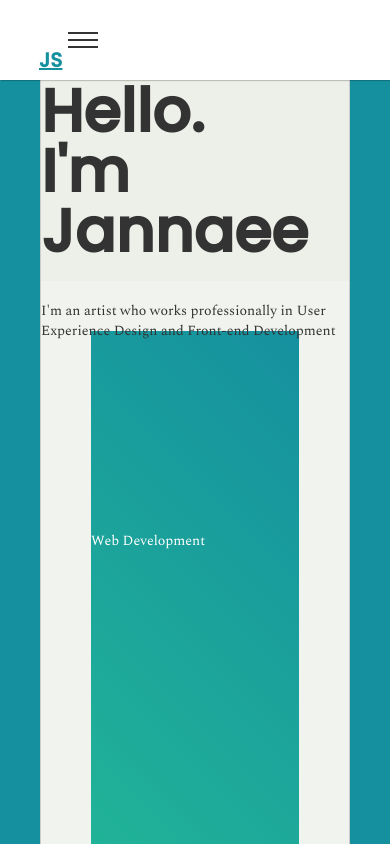
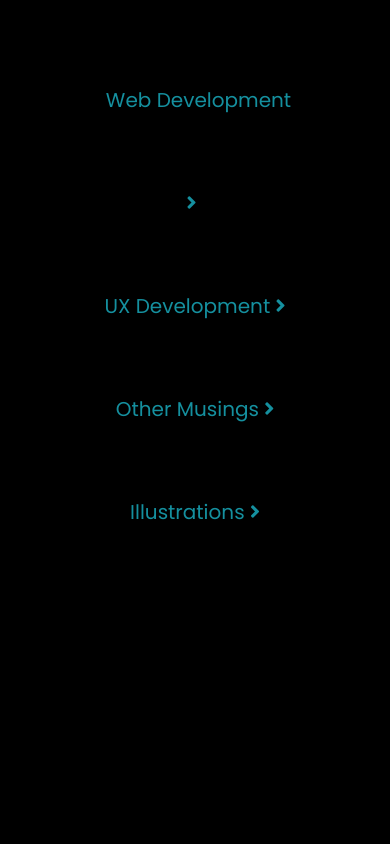
Before and after one commit to jannaee/jannaee.github.io, a plain HTML site: page index.html in a window 390 px wide. Shown: the top 844 px of the page. Drawn offline with nearby package versions, Linux system fonts and the light colour scheme.

Commit message:
refactor: Updating media query for navigation

```diff
--- a/css/main.css
+++ b/css/main.css
@@ -1,6 +1,9 @@
-*, *:before, *:after {
+*,
+*:before,
+*:after {
     box-sizing: border-box;
 }
+
 html {
     height: 100%;
     background-color:#15909f;
@@ -28,6 +31,11 @@ h1, h2, h3, h4, h5 {
     font-family: 'Poppins', sans-serif;
 }
 
+footer  h4{
+    font-family: "Spectral", serif;
+    font-weight: 400;
+}
+
 a {
     margin-top: 0px;
     margin-bottom: 20px;
@@ -35,6 +43,7 @@ a {
     font-size: 14px;
     font-family: 'Poppins', sans-serif;
 }
+
 /* NAVIGATION STYLES */
 nav li a {
     padding: 7px 7px 7px 7px;
@@ -42,11 +51,13 @@ nav li a {
     border-radius: 3px;
     text-decoration: none;
 }
+
 nav li a:active {
     color: #fff;
     opacity: 1;
     border-bottom: 2px solid #fff;
 }
+
 nav a:hover {
     text-decoration: underline;
     background-color: #15909f;
@@ -67,6 +78,7 @@ nav {
     z-index: 9998;
     transition: all 0.5s;
 }
+
 nav.scrollUp {
     transform: translateY(-80px);
 }
@@ -88,41 +100,20 @@ nav ul.navbar-menu {
     clear: both;
 }
 
-#logo {
-    text-transform: uppercase;
-    float: left;
-    font-weight: 800;
-    font-size: 20px;
-}
-
-nav button {
-    background: none;
-    width: 30px;
-    height: 40px;
-    margin-top: 20px;
-    border: none;
-    display: inline-block;
-    cursor: pointer;
-    display: none;
-}
-
-nav button span {
-    width: 30px;
-    height: 40px;
-    height: 2px;
-    background: #333;
-    display: block;
-    margin: 5px 0;
-}
 
 footer {
     grid-row-start: 2;
     grid-row-end: 3;
     color: #15909f;
-    font-family: 'Poppins', sans-serif;
+    font-family: 'Spectral', serif;
+    font-weight: 200i;
     text-align: center;
-    padding-top: 50px;
-    height: 70px;
+    padding: 50px 50px 50px 50px;
+    height: 250px;
+}
+.connectWithMe li {
+    display: inline-block;
+    padding: 8px;
 }
 
 header {
@@ -138,11 +129,11 @@ main {
     max-width: 90vw;
 }
 
-
 h1 {
     font-size: 60px;
     line-height: 60px;
 }
+
 h2 {
     margin-top: 0px;
     margin-bottom: 20px;
@@ -155,7 +146,6 @@ p {
     line-height: inherit;
     margin: auto;
 }
-
 
 /* Section styles */
 #sect1, #sect2 {
@@ -171,6 +161,7 @@ p {
     padding: 200px 0 260px 0;
     background-size: cover;
 }
+
 #sect2 {
     background-color: #fff;
     color: #333333;
@@ -179,6 +170,7 @@ p {
     overflow: hidden;
     padding: 200px 0;
 }
+
 #sect3 {
     background: url(../img/slide3.jpg) 50% 0 no-repeat fixed;
     color: #fff;
@@ -186,12 +178,14 @@ p {
     padding: 170px 0 0 0;
     background-size: cover;
 }
+
 #sect4 {
     background-color: #fff;
     color: #333333;
     height: 300px;
     padding: 200px 0;
 }
+
 #sect5 {
     background: url(../img/slide5.jpg) 50% 0 no-repeat fixed;
     height: 200px;
@@ -200,26 +194,38 @@ p {
     color: #fff;
     background-size: cover;
 }
+
 /* Parallax Styles */
 .center {
     margin: 0 auto;
 }
+
 .content {
     margin: 0 auto;
     width: 960px;
 }
+
 .clear {
     clear: both;
 }
 
-
-/* Media Queries */
-@media (max-width: 768px) {
+/* Media Queries*/
+@media (max-width: 825px) {
     nav ul.navbar-menu {
-      display: none;
+      display: flex;
+      flex-direction: column;
     }
 
-    nav button {
-      display: block;
+    nav {
+        display: inline-block;
+        text-align: center;
+        line-height: 100px;
+        padding: 50px;
+        background-color: black;
+        height: 100vh;
+    }
+    nav li a {
+        border: none;
+        font-size: 20px;
     }
   }
--- a/index.html
+++ b/index.html
@@ -11,20 +11,13 @@
     <script type="application/javascript" src="/sw.js"></script>
     <script src="https://code.jquery.com/jquery-3.3.1.min.js" integrity="sha256-FgpCb/KJQlLNfOu91ta32o/NMZxltwRo8QtmkMRdAu8=" crossorigin="anonymous"></script>
     <script type="text/javascript" src="js/main.js"></script>
-
 </head>
 <body>
     <div class="container">
         <header>
                 <nav>
                     <div class="nav-container">
-                        <a href="#" id="logo">JS</a>
-                        <button>
-                            <span></span>
-                            <span></span>
-                            <span></span>
-                        </button>
-                        <ul class="navbar-menu" >
+                        <ul class="navbar-menu">
                             <li><a href="#sect1" class="active" title="Next Section">Web Development <i class="fas fa-angle-right"></i></a></li>
                             <li><a href="#sect2" title="Next Section">UX Development <i class="fas fa-angle-right"></i></a></li>
                             <li><a href="#sect3" title="Next Section">Other Musings <i class="fas fa-angle-right"></i></a></li>
@@ -58,7 +51,17 @@
     </div>
 
 
-    <footer>&copy; 2018 - Handcoded with ❤ by Jannaee Sick</footer>
+    <footer>
+        <h4>If you think I'm interesting here just wait till you connect with me</h4>
+        <ul class="connectWithMe">
+            <li class="fab fa-linkedin"> <a href="#">LinkedIn</a></li>
+            <li class="fab fa-github"> <a href="#">Github</a></li>
+            <li class="fab fa-facebook-f"> <a href="#">Facebook</a></li>
+        </ul>
+
+        <p>&copy; 2018 - Handcoded with ❤ by Jannaee Sick</p>
+
+    </footer>
 
 </body>
 </html>
--- a/js/main.js
+++ b/js/main.js
@@ -22,6 +22,7 @@ $(document).ready(function () {
     });
 });
 
+//https://codemyui.com/hide-header-navigation-on-scroll-down-and-show-on-scroll-up/
 $(document).ready(function () {
     let c, currentScrollTop = 0,
         navbar = $('nav');
```
